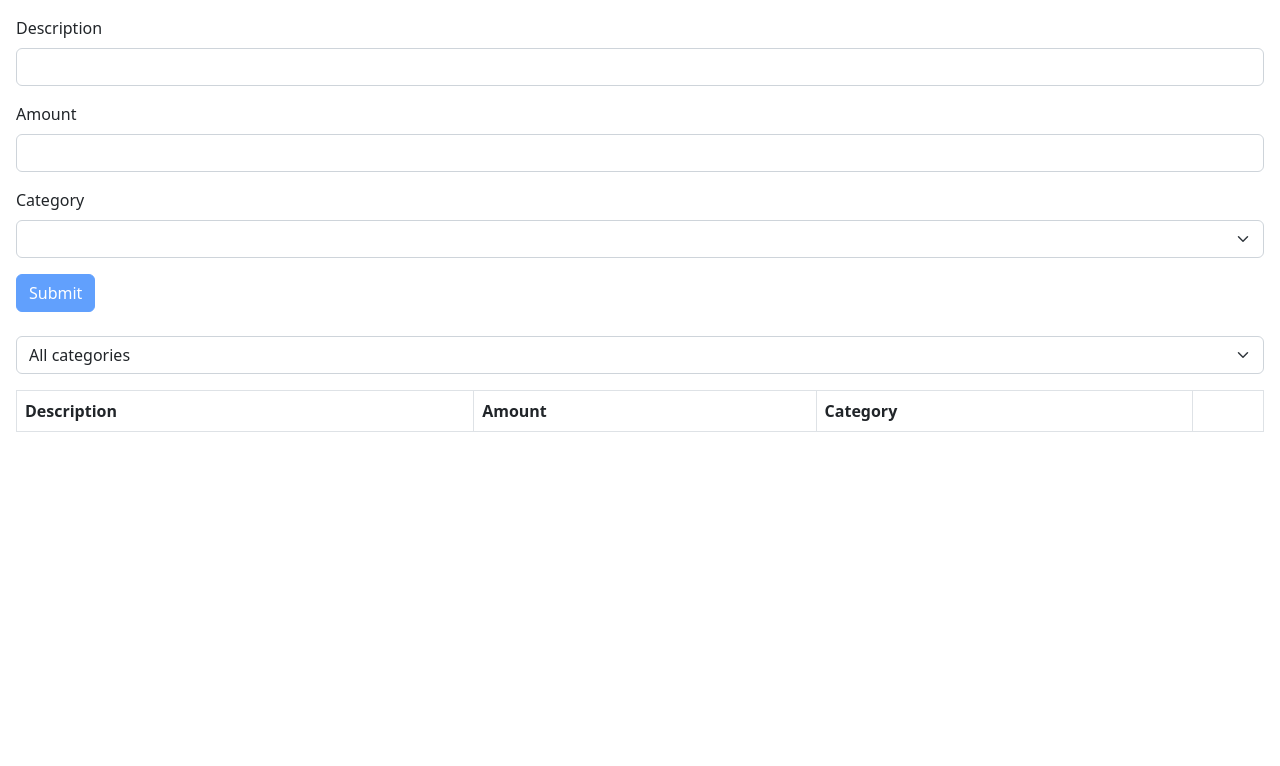
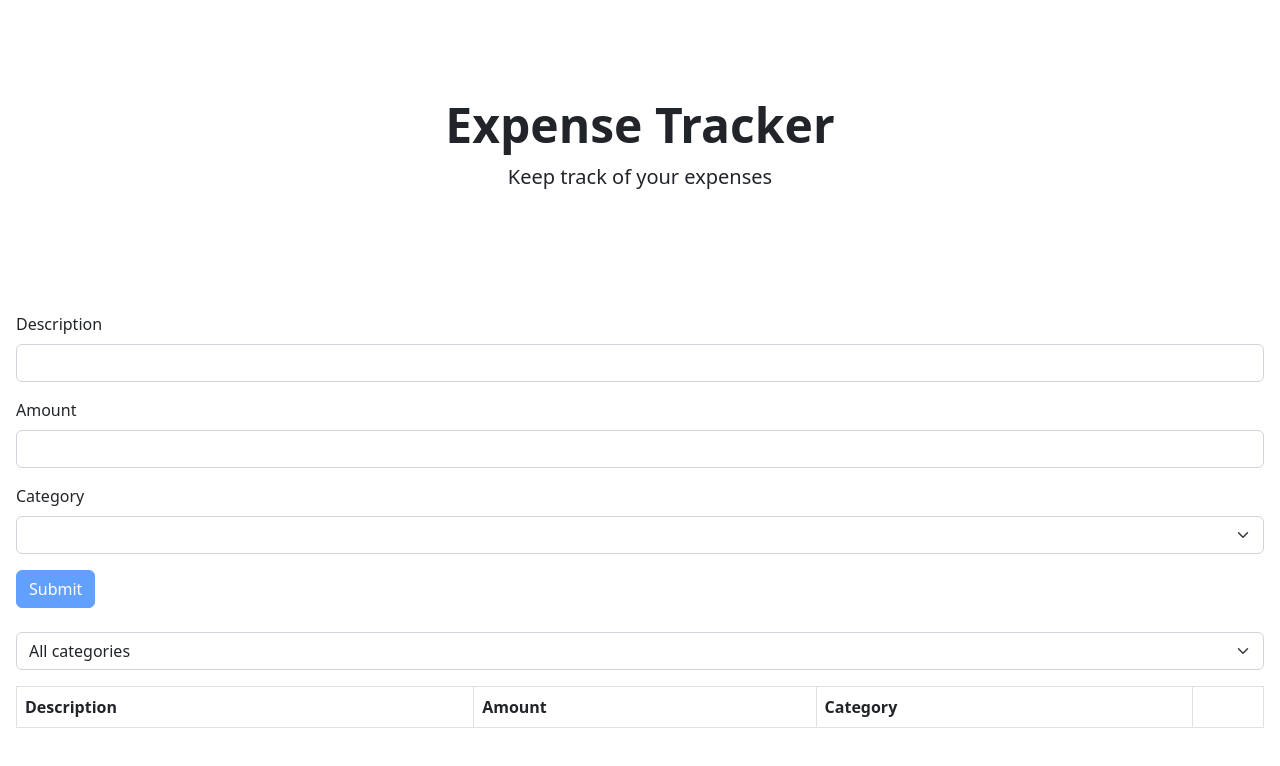
Before and after one commit to dantrovato/Expense-Tracker-in-React18, a React (Vite) app: page / in a window 1280 px wide. Shown: the top 766 px of the page. Built offline with nearby package versions, Linux system fonts and the light colour scheme.

Commit message:
Add header

```diff
--- a/src/App.tsx
+++ b/src/App.tsx
@@ -5,6 +5,7 @@ import Table from "./components/table/Table";
 import { useState } from "react";
 import { FieldValues } from "react-hook-form";
 import { Item } from "./components/Item";
+import Header from "./components/header/Header";
 
 function App() {
   const [items, setItems] = useState<Item[]>([]);
@@ -25,6 +26,7 @@ function App() {
 
   return (
     <div className="m-3">
+      <Header />
       <Form onSubmit={handleSubmit} />
       <Table onDelete={handleDelete} items={items} />
     </div>
--- /dev/null
+++ b/src/components/header/Header.tsx
@@ -0,0 +1,13 @@
+const Header = () => {
+  return (
+    <div className="px-4 py-5 my-5 text-center">
+      <h1 className="display-5 fw-bold">Expense Tracker</h1>
+      <div className="col-lg-6 mx-auto">
+        <p className="lead mb-4">Keep track of your expenses</p>
+        <div className="d-grid gap-2 d-sm-flex justify-content-sm-center"></div>
+      </div>
+    </div>
+  );
+};
+
+export default Header;
```
